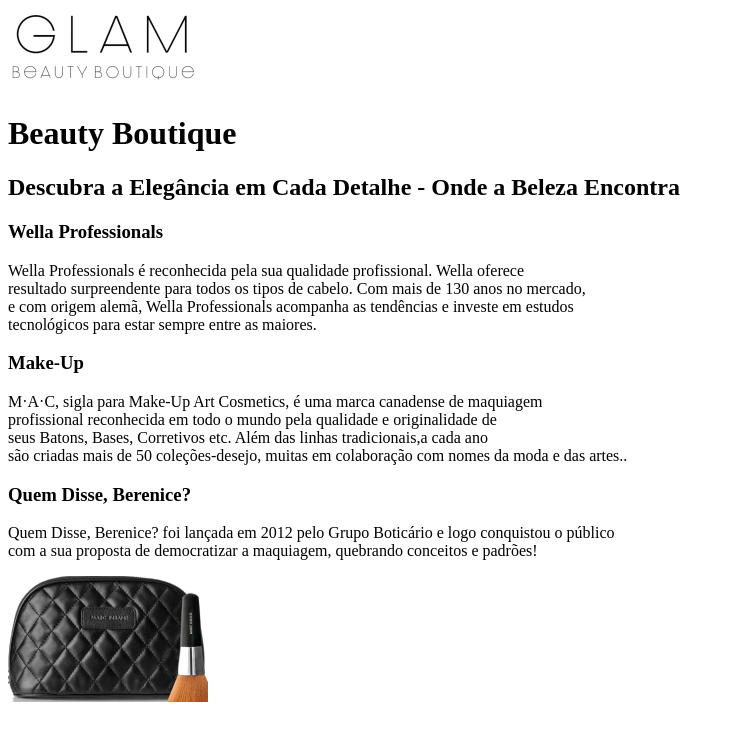
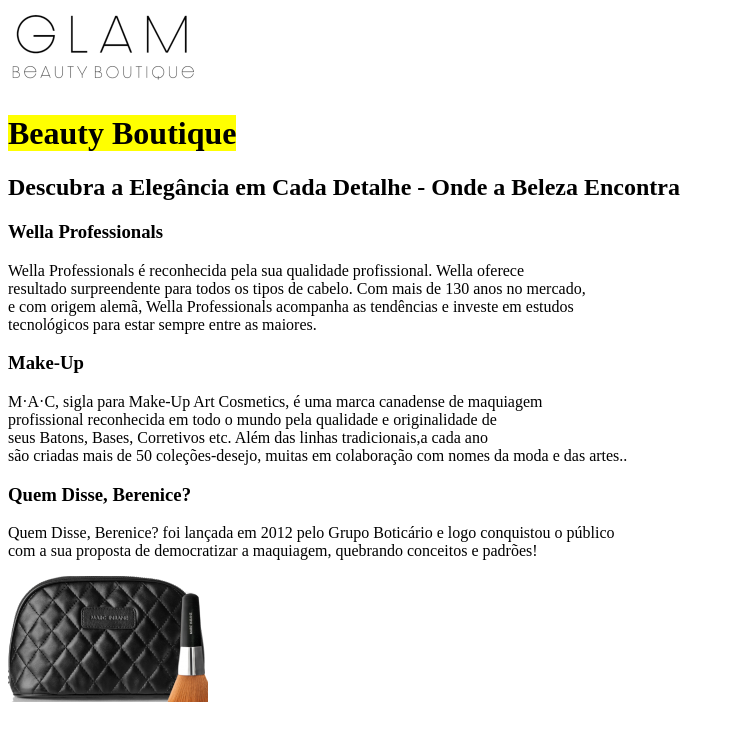
Before and after one commit to gislainne/exercicios, a plain HTML site: page ex001/index.html in a window 1280 px wide. Shown: the whole page, without its empty margins (0-734 px from the left). Drawn offline with Linux system fonts and the light colour scheme.

Commit message:
pequenas alterações

```diff
--- a/ex001/index.html
+++ b/ex001/index.html
@@ -4,11 +4,13 @@
     <meta charset="UTF-8">
     <meta name="viewport" content="width=device-width, initial-scale=1.0">
     <link rel="shortcut icon" href="favicon_io/favicon.ico" type="image/x-icon">
-    <title>meu primriro exercicio</title>
+    <title>meu primriro site</title>
 </head>
 <body>
     <img src="marca.full.png" alt="logo">
-    <h1>Beauty Boutique</h1>
+
+    <h1><mark style="border-color: rgb(239, 60, 212);">Beauty Boutique</mark></h1>
+
     <h2>Descubra a Elegância em Cada Detalhe - Onde a Beleza Encontra</h2>
     <h3>Wella Professionals</h3>
     <p>Wella Professionals é reconhecida pela sua qualidade profissional. Wella oferece <br>
@@ -20,14 +22,13 @@
     <p>M·A·C, sigla para Make-Up Art Cosmetics, é uma marca canadense de maquiagem <br>
          profissional reconhecida em todo o mundo pela qualidade e originalidade de <br>
          seus Batons, Bases, Corretivos etc. Além das linhas tradicionais,a cada ano <br>
-          são criadas mais de 50 coleções-desejo, muitas em colaboração com nomes da moda e das artes..</p>
+         são criadas mais de 50 coleções-desejo, muitas em colaboração com nomes da moda e das artes..</p>
 
     <h3> Quem Disse, Berenice?</h3>
     <p>Quem Disse, Berenice? foi lançada em 2012 pelo Grupo Boticário e logo conquistou o público <br>
          com a sua proposta de democratizar a maquiagem, quebrando conceitos e padrões!</p>
 
 
-
     <img src="logo.produtofull.png" alt="produto">
 
 </body>
```
